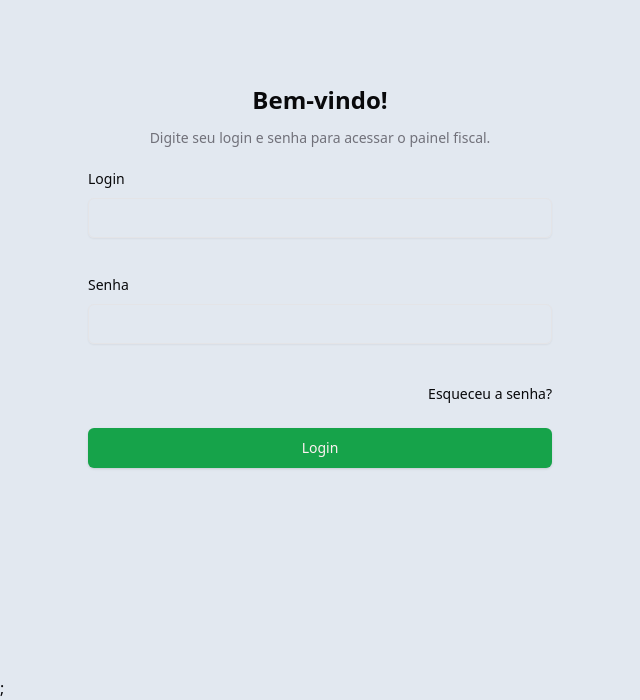
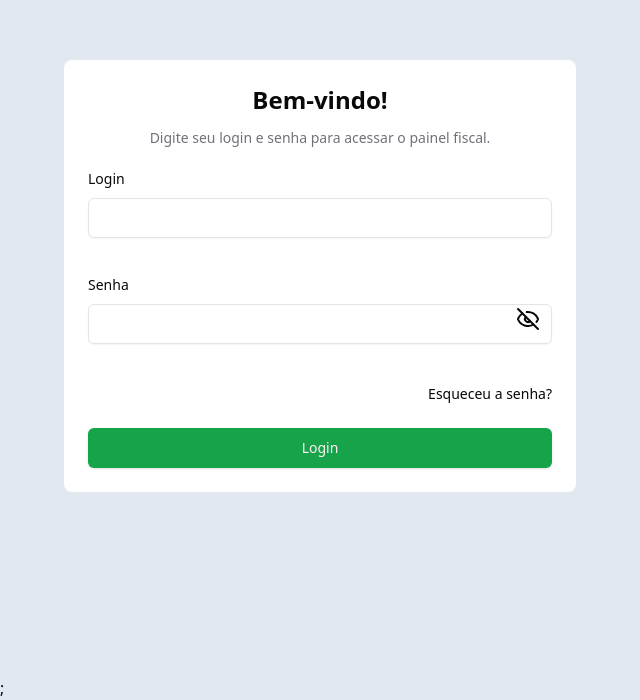
Before and after one commit to iurivilarinho/Front-Porteiro, a React (Vite) app: page /login in a window 1280 px wide. Shown: the part 124-824 px from the top of the page, without its empty margins (0-640 px from the left). Built offline with nearby package versions, Linux system fonts and the light colour scheme.

Commit message:
Ajuste login

```diff
--- a/src/components/dialogInterval.tsx
+++ b/src/components/dialogInterval.tsx
@@ -141,6 +141,12 @@ const DialogInterval = ({
         </div>
         <DialogFooter className="items-center">
           <Button
+            disabled={
+              !formValues.de ||
+              !formValues.ate ||
+              formValues.de <= 0 ||
+              formValues.ate <= 0
+            }
             className="mb-4 w-36 h-16"
             onClick={handleGenerateNumberInterval}
           >
--- a/src/lib/api/axios/httpRequests.ts
+++ b/src/lib/api/axios/httpRequests.ts
@@ -1,7 +1,7 @@
 import axios from "axios";
 
 const httpRequest = axios.create({
-  baseURL: "https://saladetestes.com.br:8088",
+  baseURL: "https://104.21.76.236:8088",
   withCredentials: true,
 });
 
--- a/src/pages/login/components/loginForm.tsx
+++ b/src/pages/login/components/loginForm.tsx
@@ -2,14 +2,12 @@ import { Button } from "@/components/button/button";
 import { Input } from "@/components/input/input";
 import { usePostLogin } from "@/lib/api/tanstackQuery/login";
 import useValidation from "@/lib/hooks/useValidation";
-import { useEffect } from "react";
+import { Eye, EyeOff } from "lucide-react";
+import { useEffect, useState } from "react";
 import { Link, useNavigate } from "react-router-dom";
 
 const LoginForm = () => {
   const navigate = useNavigate();
-  // const { setIsLoading } = useLoadingScreenContext();
-
-  // const { isPasswordVisible, handlePasswordVisibility } = useHandlePassword();
   const { values, handleChange, validateField, validateForm, errors } =
     useValidation(
       {
@@ -18,6 +16,7 @@ const LoginForm = () => {
       },
       { login: "", senha: "" }
     );
+
   const {
     mutate: authenticateUser,
     data: userData,
@@ -25,9 +24,11 @@ const LoginForm = () => {
     isSuccess: isAuthenticationSuccess,
   } = usePostLogin();
 
-  // useEffect(() => {
-  //   setIsLoading(isAuthenticationPending);
-  // }, [isAuthenticationPending]);
+  const [isPasswordVisible, setIsPasswordVisible] = useState(false);
+
+  const togglePasswordVisibility = () => {
+    setIsPasswordVisible((prev) => !prev);
+  };
 
   const submitForm = () => {
     if (validateForm()) {
@@ -38,13 +39,20 @@ const LoginForm = () => {
   useEffect(() => {
     if (isAuthenticationSuccess && userData) {
       localStorage.setItem("user", JSON.stringify(userData));
-
       navigate("/rifa");
     }
   }, [isAuthenticationSuccess, userData]);
 
+  if (isAuthenticationPending) {
     return (
-    <div className="flex w-full max-w-lg flex-col gap-6 p-6">
+      <div className="flex items-center justify-center h-screen">
+        <div className="w-16 h-16 border-4 border-t-transparent border-green-500 rounded-full animate-spin"></div>
+      </div>
+    );
+  }
+
+  return (
+    <div className="flex w-full max-w-lg flex-col gap-6 p-6 bg-white rounded-lg">
       <div className="flex w-full flex-col items-center gap-3">
         <div className="flex items-center gap-3">
           <h1 className="tracking-tigh text-2xl font-semibold text-foreground">
@@ -65,8 +73,10 @@ const LoginForm = () => {
           notification: errors.login ?? "",
         }}
       />
+      <div className="relative">
         <Input
           label="Senha"
+          type={isPasswordVisible ? "text" : "password"}
           value={values.senha}
           onChange={(e) => handleChange("senha", e.target.value)}
           onBlur={() => validateField("senha", values.senha)}
@@ -75,6 +85,14 @@ const LoginForm = () => {
             notification: errors.senha ?? "",
           }}
         />
+        <button
+          type="button"
+          onClick={togglePasswordVisibility}
+          className="absolute inset-y-0 right-0 px-3 py-2 text-sm"
+        >
+          {isPasswordVisible ? <Eye /> : <EyeOff />}
+        </button>
+      </div>
       <div className="flex justify-end">
         <Link
           to="/recuperar-senha"
```
Lines whose indentation alone changed are shown as unchanged.
